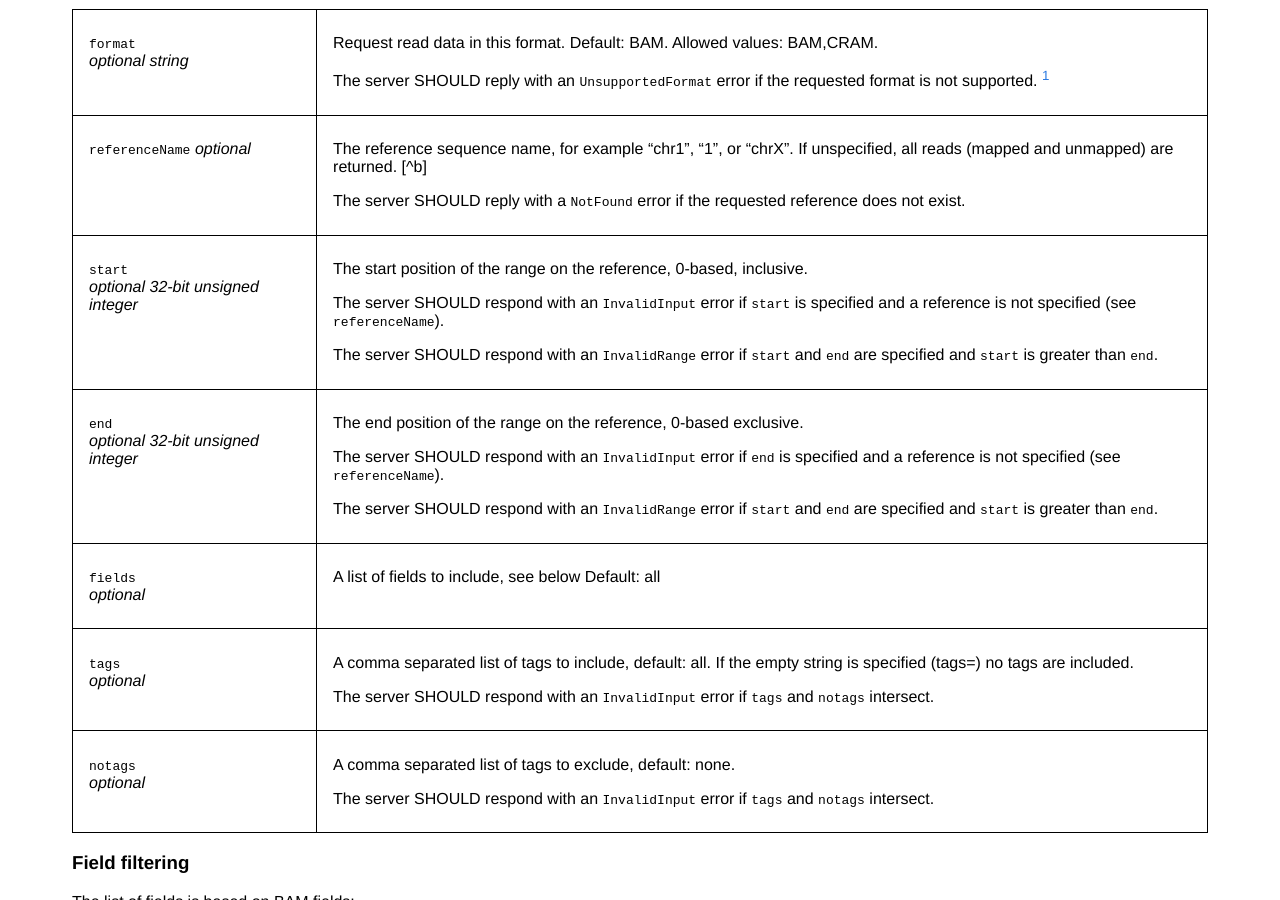
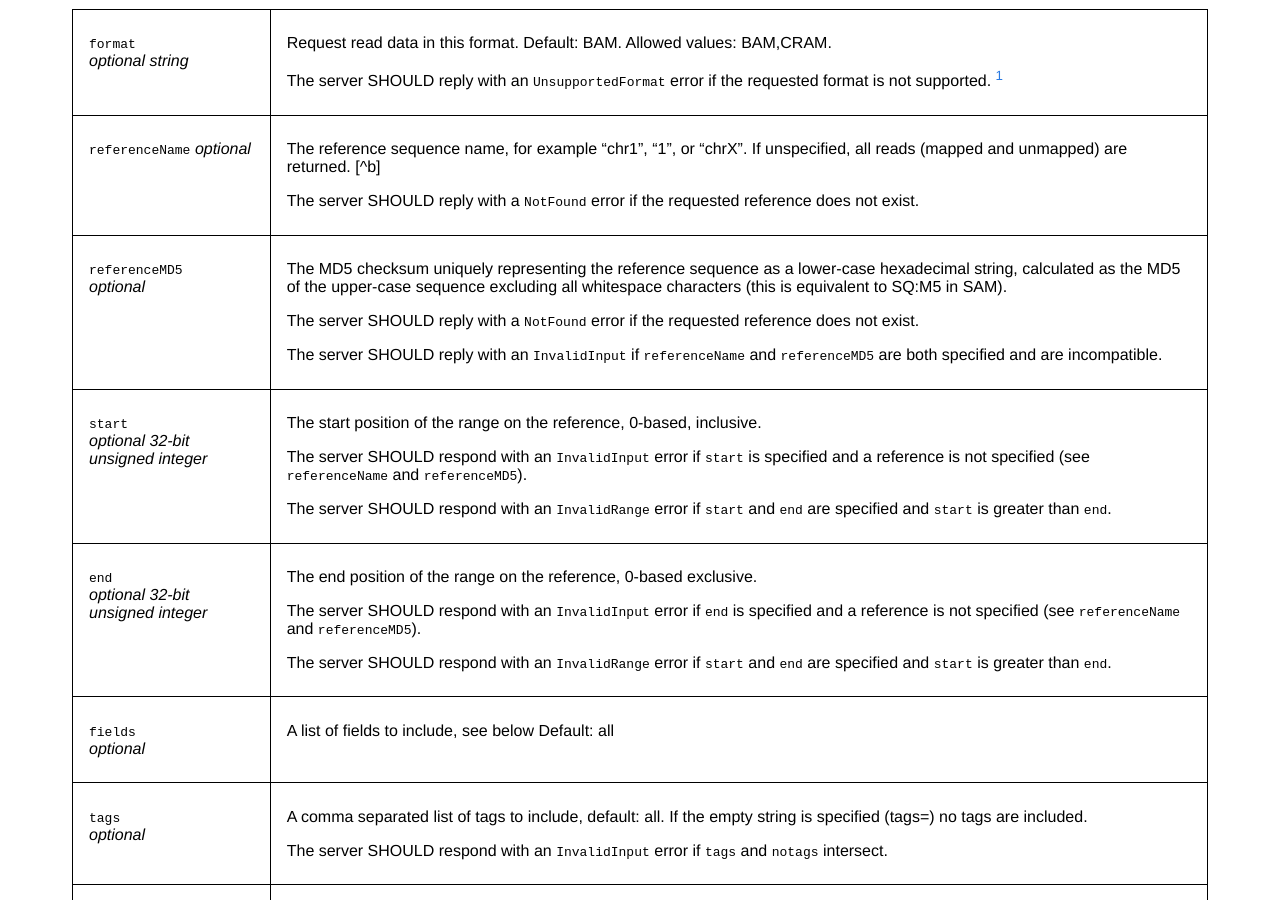
Before and after one commit to samtools/hts-specs, a Jekyll site: the page built from htsget.md, in a window 1280 px wide and 900 px high, scrolled down 2219 px. Built offline with Jekyll 4.4.1, drawn with Linux system fonts in a browser that asks for light colours.

Commit message:
Revert "Remove referenceMD5 query parameter."
This reverts commit f32aaada7ca0d5d8ed0b54dd8f8be77a455b294d.

```diff
--- a/htsget.md
+++ b/htsget.md
@@ -128,13 +128,23 @@ The reference sequence name, for example "chr1", "1", or "chrX". If unspecified,
 The server SHOULD reply with a `NotFound` error if the requested reference does not exist.
 </td></tr>
 <tr markdown="block"><td>
+`referenceMD5`
+_optional_
+</td><td>
+The MD5 checksum uniquely representing the reference sequence as a lower-case hexadecimal string, calculated as the MD5 of the upper-case sequence excluding all whitespace characters (this is equivalent to SQ:M5 in SAM).
+
+The server SHOULD reply with a `NotFound` error if the requested reference does not exist.
+
+The server SHOULD reply with an `InvalidInput` if `referenceName` and `referenceMD5` are both specified and are incompatible.
+</td></tr>
+<tr markdown="block"><td>
 `start`
 _optional 32-bit unsigned integer_
 </td><td>
 The start position of the range on the reference, 0-based, inclusive.
 
 The server SHOULD respond with an `InvalidInput` error if `start` is specified and a reference is not specified
-(see `referenceName`).
+(see `referenceName` and `referenceMD5`).
 
 The server SHOULD respond with an `InvalidRange` error if `start` and `end` are specified and `start` is greater
 than `end`.
@@ -146,7 +156,7 @@ _optional 32-bit unsigned integer_
 The end position of the range on the reference, 0-based exclusive.
 
 The server SHOULD respond with an `InvalidInput` error if `end` is specified and a reference is not specified
-(see `referenceName`).
+(see `referenceName` and `referenceMD5`).
 
 The server SHOULD respond with an `InvalidRange` error if `start` and `end` are specified and `start` is greater
 than `end`.
```
